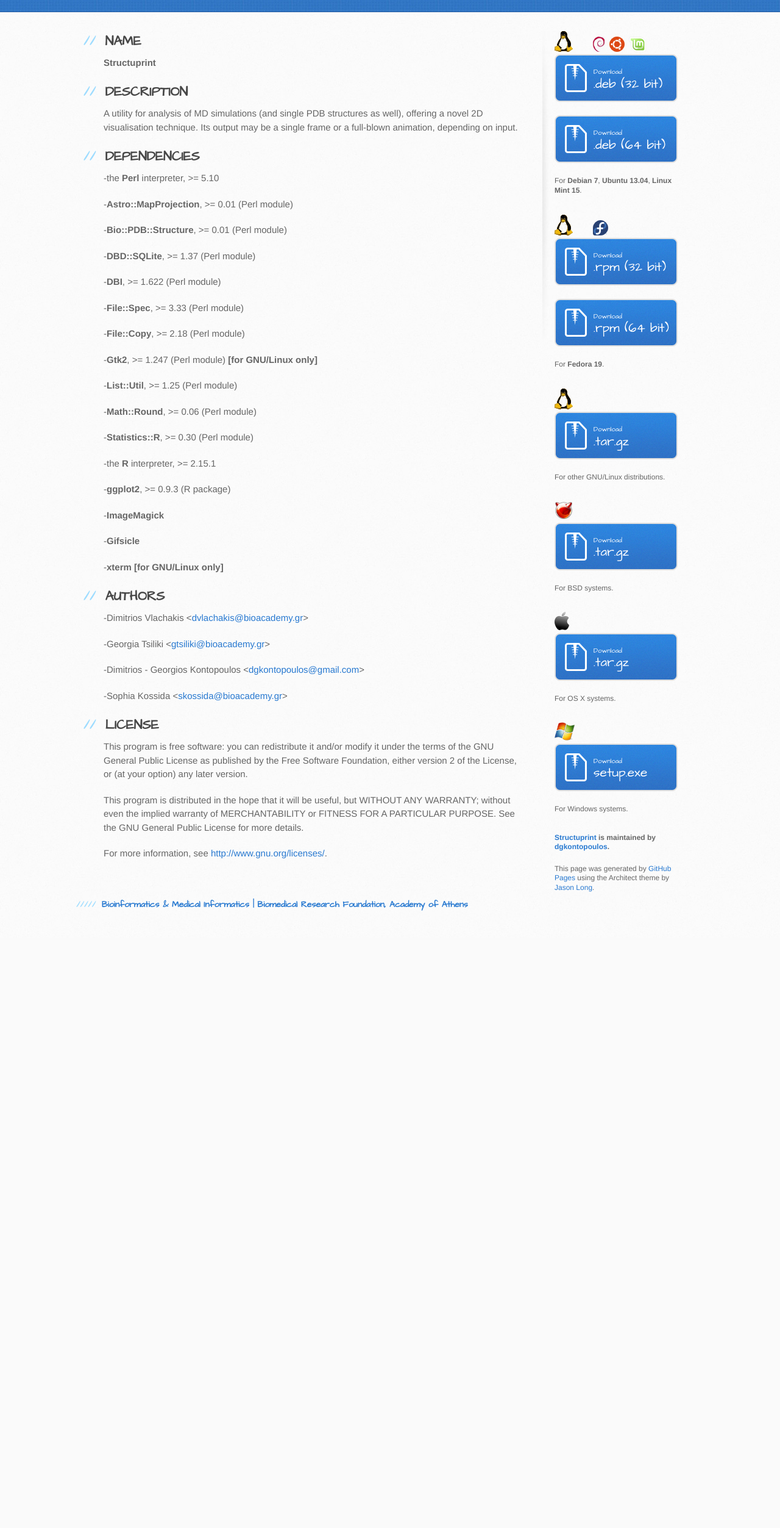
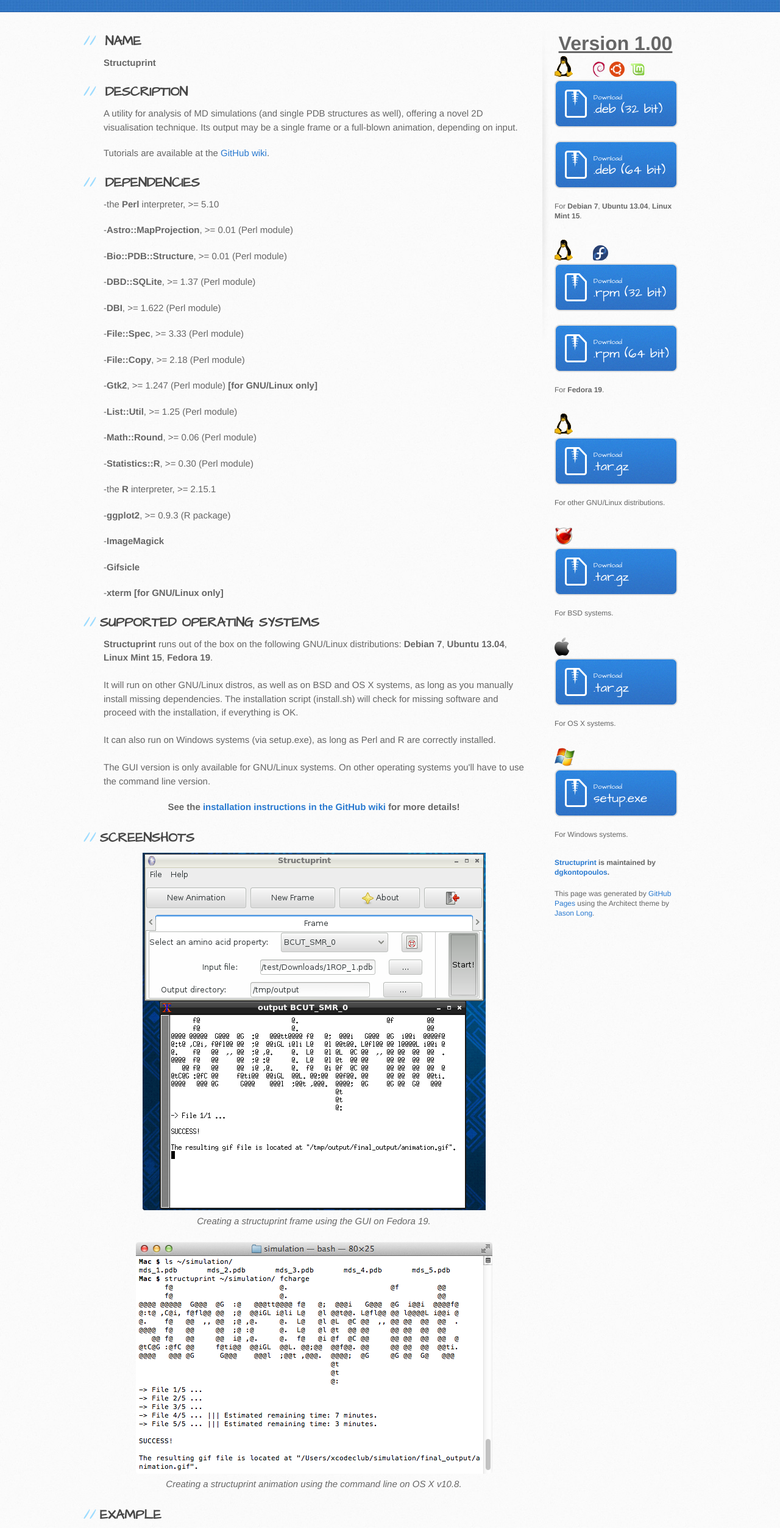
Before and after one commit to dgkontopoulos/Structuprint, a plain HTML site: page index.html in a window 1280 px wide. Shown: the part 249-2754 px from the top of the page at 61% size. Before the commit the page ends 1786 px from the top, so only its background shows below. Drawn offline with Linux system fonts and the light colour scheme; grey boxes are pictures that could not be loaded.

Commit message:
Added example, supported OSs etc.

```diff
--- a/index.html
+++ b/index.html
@@ -42,6 +42,8 @@
 visualisation technique. Its output may be a single frame or a full-blown animation, depending on
 input.</p>
 
+<p>Tutorials are available at the <a href="https://github.com/dgkontopoulos/Structuprint/wiki/_pages">GitHub wiki</a>.</p>
+
 <h2>
 <a name="dependencies" class="anchor" href="#dependencies"><span class="octicon octicon-link"></span></a>DEPENDENCIES</h2>
 
@@ -77,6 +79,31 @@ input.</p>
 
 <p>-<b>xterm [for GNU/Linux only]</b></p>
 
+<h2>SUPPORTED OPERATING SYSTEMS</h2>
+
+<p>
+<b>Structuprint</b> runs out of the box on the following GNU/Linux distributions: <b>Debian 7</b>, <b>Ubuntu 13.04</b>, <b>Linux Mint 15</b>, <b>Fedora 19</b>.
+
+<br><br>It will run on other GNU/Linux distros, as well as on BSD and OS X systems, as long as you manually install missing dependencies. The installation script (install.sh) will check for missing software and proceed with the installation, if everything is OK.
+
+<br><br>It can also run on Windows systems (via setup.exe), as long as Perl and R are correctly installed.
+
+<br><br>The GUI version is only available for GNU/Linux systems. On other operating systems you'll have to use the command line version.
+
+<br><center><b>See the <a href="https://github.com/dgkontopoulos/Structuprint/wiki/_pages">installation instructions in the GitHub wiki</a> for more details!</b></center><br>
+
+<h2>SCREENSHOTS</h2>
+<center><img src="./images/example_gnu_linux_frame_gui.png">
+<br><i>Creating a structuprint frame using the GUI on Fedora 19.</i>
+<br><br><img src="./images/example_osx_anim.png">
+<br><i>Creating a structuprint animation using the command line on OS X v10.8.</i>
+<br><br></center>
+
+<h2>EXAMPLE</h2>
+<center><img src="./images/anim_351_to_400.gif" width="80%" height="80%">
+<br><i>Refresh the page to restart the animation.</i>
+</center><br><br>
+
 <h2>
 <a name="authors" class="anchor" href="#authors"><span class="octicon octicon-link"></span></a>AUTHORS</h2>
 
@@ -106,6 +133,8 @@ GNU General Public License for more details.</p>
 
 <p><br></p>
 
+<h2></h2>
+
 <h5>
 <a name="bioinformatics--medical-informatics--biomedical-research-foundation-academy-of-athens" class="anchor" href="#bioinformatics--medical-informatics--biomedical-research-foundation-academy-of-athens"><span class="octicon octicon-link"></span></a><a href="http://www.bioacademy.gr/bioinformatics/">Bioinformatics &amp; Medical Informatics | Biomedical Research Foundation, Academy of Athens</a>
 </h5>
@@ -114,6 +143,7 @@ GNU General Public License for more details.</p>
         </section>
 
         <aside id="sidebar">
+		  <center><font size=+3><b><u>Version 1.00</u></b></font></center>
 		  <img src="./images/linux.png"> &nbsp;&nbsp;&nbsp;&nbsp;&nbsp;&nbsp;&nbsp;&nbsp;&nbsp;<img src="./images/debian.png">&nbsp;&nbsp;<img src="./images/ubuntu.png">&nbsp;&nbsp;<img src="./images/linux_mint.png">
           <a href="https://github.com/dgkontopoulos/Structuprint/zipball/master" class="button">
             <small>Download</small>
```
Also changed, not shown: images/example_gnu_linux_frame_gui.png (added), images/example_osx_anim.png (added), 1 other file.
